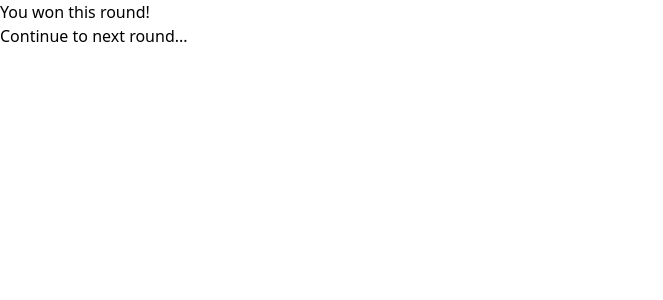
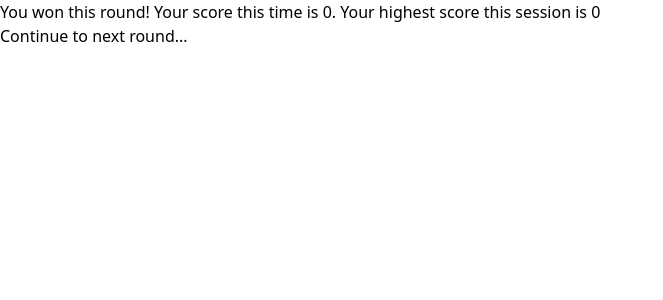
Before and after one commit to mansko10/odin-memory-card, a React (Vite) app: page / in a window 1280 px wide. Both pictures are taken after a click on the button "Continue". Shown: the top 300 px of the page, without its empty margins (0-663 px from the left). Built offline with nearby package versions, Linux system fonts and the light colour scheme; no server answers.

Commit message:
Implement score and highScore functionality

```diff
--- a/src/Cards.jsx
+++ b/src/Cards.jsx
@@ -26,6 +26,9 @@ export default function Cards({
   pokemons,
   setPokemons,
   setGameState,
+  score,
+  setScore,
+  highScore,
 }) {
   console.log(IDsInstance.previousIDs);
 
@@ -47,6 +50,7 @@ export default function Cards({
   function handleCardClick(id) {
     const result = pokemons.map((pokemon) => {
       if (pokemon.id === id) {
+        setScore(score + 1);
         return { ...pokemon, wasClicked: true };
       } else {
         return pokemon;
@@ -106,6 +110,8 @@ export default function Cards({
       </div>
       <button onClick={levelUp}>Continue</button>
       <button onClick={reset}>Reset</button>
+      <div>Current score: {score}</div>
+      <div>High Score: {highScore}</div>
     </>
   );
 }
--- a/src/Game.jsx
+++ b/src/Game.jsx
@@ -9,12 +9,26 @@ IDsInstance.addIDs();
 
 export default function Game() {
   const [gameState, setGameState] = useState("cards");
+  const [pokemons, setPokemons] = useState([]);
+  const [score, setScore] = useState(0);
+  const [highScore, setHighScore] = useState(0);
 
-  const [pokemons, setPokemons] = useState([]);
+  if (score > highScore) {
+    setHighScore(score);
+  }
 
   useEffect(() => {
     IDsInstance.getPokemons(setPokemons);
   }, []);
+
+  function setToCards() {
+    if (gameState === "loss") {
+      setScore(0);
+      setGameState("cards");
+    } else if (gameState === "win") {
+      setGameState("cards");
+    }
+  }
 
   return (
     <>
@@ -24,10 +38,27 @@ export default function Game() {
           pokemons={pokemons}
           setPokemons={setPokemons}
           setGameState={setGameState}
+          score={score}
+          setScore={setScore}
+          highScore={highScore}
         />
       )}
-      {gameState === "win" && <Win setGameState={setGameState} />}
-      {gameState === "loss" && <Loss setGameState={setGameState} />}
+      {gameState === "win" && (
+        <Win
+          setToCards={setToCards}
+          score={score}
+          highScore={highScore}
+          setHighScore={setHighScore}
+        />
+      )}
+      {gameState === "loss" && (
+        <Loss
+          setToCards={setToCards}
+          score={score}
+          highScore={highScore}
+          setHighSCore={setHighScore}
+        />
+      )}
     </>
   );
 }
--- a/src/Loss.jsx
+++ b/src/Loss.jsx
@@ -1,8 +1,11 @@
-export default function Loss({ setGameState }) {
+export default function Loss({ score, setToCards, highScore }) {
   return (
     <>
-      <h1>Sorry! You clicked the same card twice!</h1>
-      <button onClick={() => setGameState("cards")}>Start again...</button>
+      <h1>
+        Sorry! You clicked the same card twice! Your score this time was {score}
+        . Your highest score is {highScore}.
+      </h1>
+      <button onClick={() => setToCards()}>Start again...</button>
     </>
   );
 }
--- a/src/Win.jsx
+++ b/src/Win.jsx
@@ -1,8 +1,15 @@
-export default function Win({ setGameState }) {
+export default function Win({ setToCards, score, highScore }) {
   return (
     <>
-      <h1>You won this round!</h1>
-      <button onClick={() => setGameState("cards")}>
+      <h1>
+        You won this round! Your score this time is {score}. Your highest score
+        this session is {highScore}
+      </h1>
+      <button
+        onClick={() => {
+          setToCards();
+        }}
+      >
         Continue to next round...
       </button>
     </>
```
